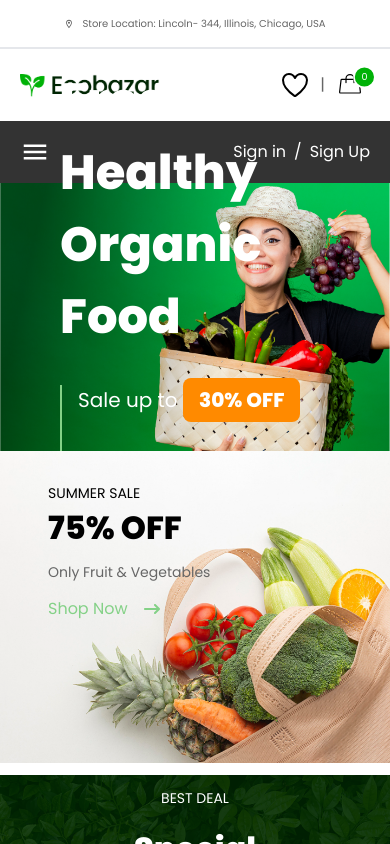
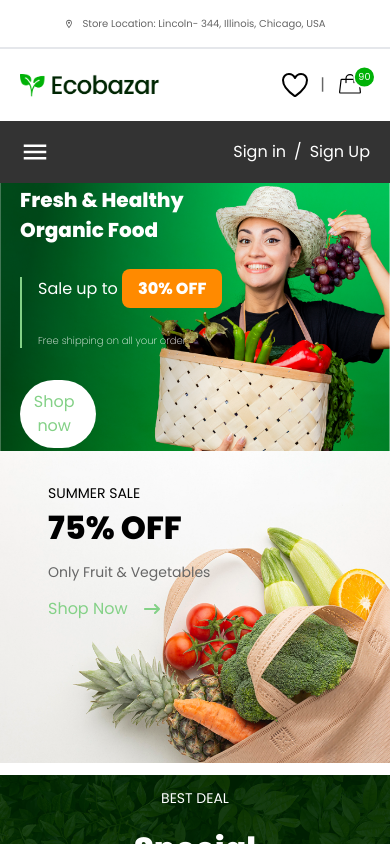
Before and after one commit to KodeNinj/Ecobazar, a Next.js app: page / in a window 390 px wide. Shown: the top 844 px of the page. Built offline with nearby package versions, Linux system fonts and the light colour scheme.

Commit message:
fix little responsivenss on hero

```diff
--- a/src/components/Hero.tsx
+++ b/src/components/Hero.tsx
@@ -17,18 +17,18 @@ const Hero = () => {
 						alt="hero img 1"
 						className="lg:w-full w-[100vw] lg:h-full lg:rounded-lg"
 					/>
-					<div className="texts absolute top-0 left-0 text-white px-[60px] flex flex-col  justify-center h-full">
-						<h2 className="text-[48px] w-[70%]  font-bold">
+					<div className="texts absolute top-0 left-0 text-white lg:px-[60px] md:px-[40px] px-[20px] flex flex-col  justify-center h-full">
+						<h2 className="lg:text-[48px] md:text-[32px] text-[20px] w-[70%]  font-bold">
 							Fresh & Healthy Organic Food
 						</h2>
 						<div className="border-l-2 border-[var(--Soft-Primary)] px-4 my-[32px]">
-							<p className="mb-[32px] text-[20px]">
+							<p className="mb-[32px] lg:text-[20px] md:text-[18px] text-[16px]">
 								Sale up to{" "}
 								<span className="px-[16px] py-[8px] rounded-lg font-extrabold bg-[var(--warning)]">
 									30% OFF
 								</span>
 							</p>
-							<p className="text-[14px] font-light">
+							<p className="md:text-[14px] text-[10px] font-light">
 								Free shipping on all your order.
 							</p>
 						</div>
--- a/src/components/Navbar.tsx
+++ b/src/components/Navbar.tsx
@@ -19,9 +19,7 @@ const NavBar = () => {
 					<span>
 						<MdOutlineLocationOn />
 					</span>
-					<p>
-						Store Location: Lincoln- 344, Illinois, Chicago, USA
-					</p>
+					<p>Store Location: Lincoln- 344, Illinois, Chicago, USA</p>
 				</div>
 				<div className="right flex  items-center gap-5">
 					<div className="langCurr flex  items-center gap-4">
@@ -80,7 +78,7 @@ const NavBar = () => {
 								className="icon"
 							/>
 							<span className="absolute top-[-10%] right-[-30%] bg-[var(--Primary)] w-7 h-7 text-center rounded-full border-2 border-white text-[12px] flex items-center justify-center text-white">
-								0
+								90
 							</span>
 						</div>
 						<div className="cart">
@@ -127,7 +125,7 @@ const NavBar = () => {
 						<li>Contact Us</li>
 					</ul>
 				</div>
-				<div className="right lg:flex hidden items-center gap-4 text-white ">
+				<div className="right lg:flex hidden items-center gap-4 text-white text-[14px]">
 					<FaPhoneVolume />
 					(219) 555-0114
 				</div>
```
